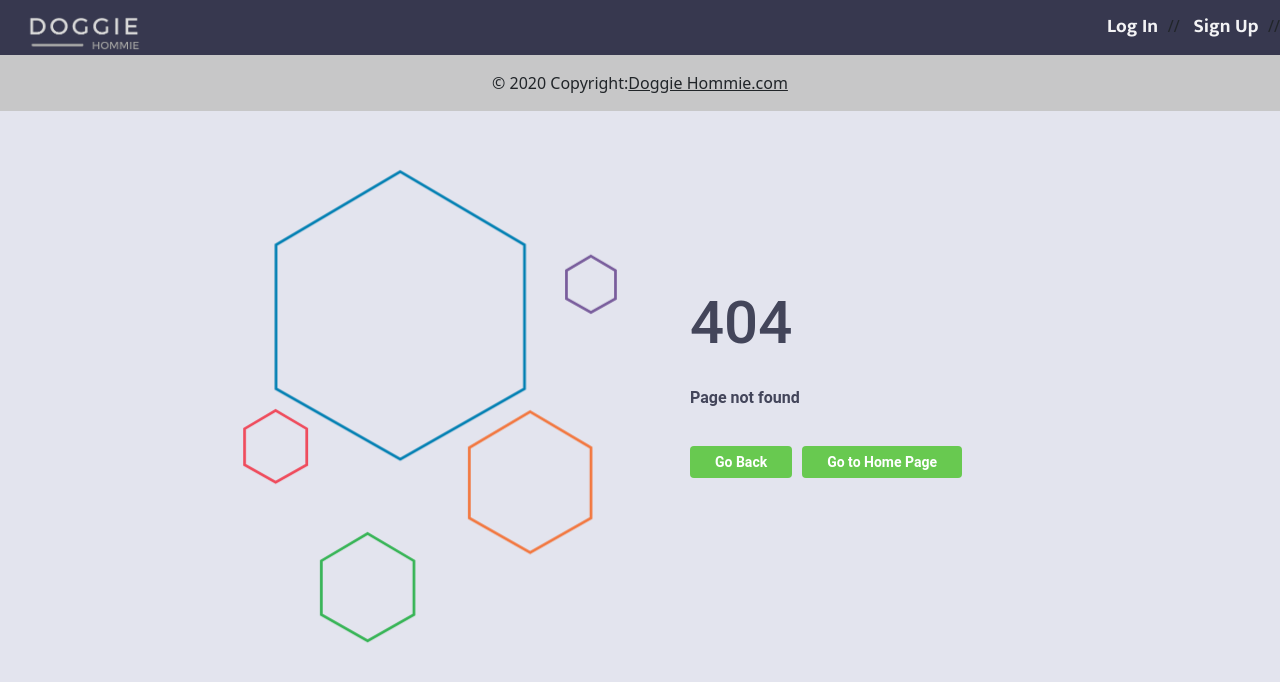
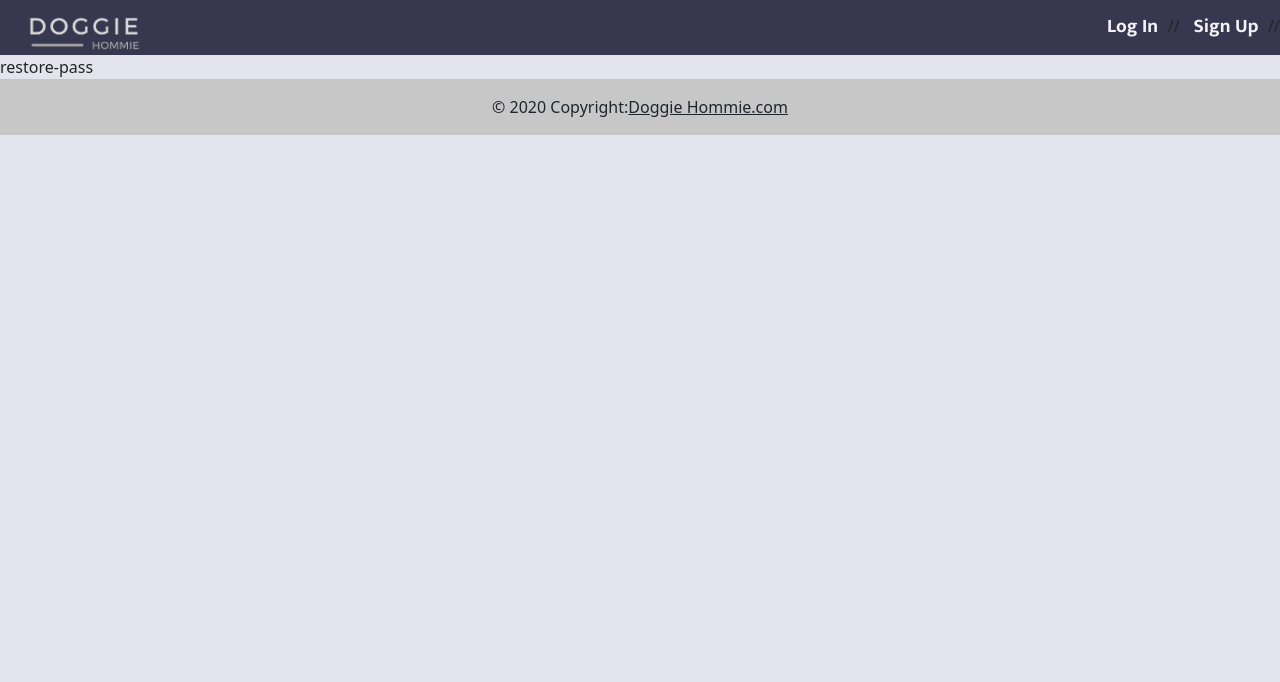
Before and after one commit to dasilvaca/DoggieHommieReact, a React (Create React App) app: page /restorepass in a window 1280 px wide. Before the commit this address had no page. Shown: the top 682 px of the page. Built offline with nearby package versions, Linux system fonts and the light colour scheme.

Commit message:
Restore pass creado y enrutado correctamente, Signup ya terminado falta la logica

```diff
--- a/src/pages/log-in.js
+++ b/src/pages/log-in.js
@@ -82,7 +82,7 @@ const LogIn = () => {
             </form>
             <button type="button">Inicia con google</button>
             <div className="text-center" style={{ marginTop: "15px" }}>
-              <Link to='/home'>
+              <Link to='/restorepass'>
                 <p className="users-redirect-link">
                   ¿Olvidaste tu contraseña?
                 </p>
--- /dev/null
+++ b/src/pages/restore-pass.js
@@ -0,0 +1,9 @@
+import React from 'react'
+
+const RestorePass = () => {
+  return (
+    <div>restore-pass</div>
+  )
+}
+
+export default RestorePass
--- a/src/routes/routes.js
+++ b/src/routes/routes.js
@@ -5,6 +5,7 @@ import Home from '../pages/home';
 import LogIn from '../pages/log-in';
 import Error from '../pages/404';
 import SignUp from '../pages/sign-up';
+import RestorePass from '../pages/restore-pass';
 
 
 // const PrivateRoutes = ({ component: Component, ...rest }) => (
@@ -21,6 +22,7 @@ const RoutesComponent = () => (
       <Routes>
         <Route exact path="/login" element={<LogIn />} />
         <Route exact path="/signup" element={<SignUp />} />
+        <Route exact path="/restorepass" element={<RestorePass />} />
         <Route exact path="/" element={<Home />} />
         <Route path="*" element={<Error/>} />
       </Routes>
```
